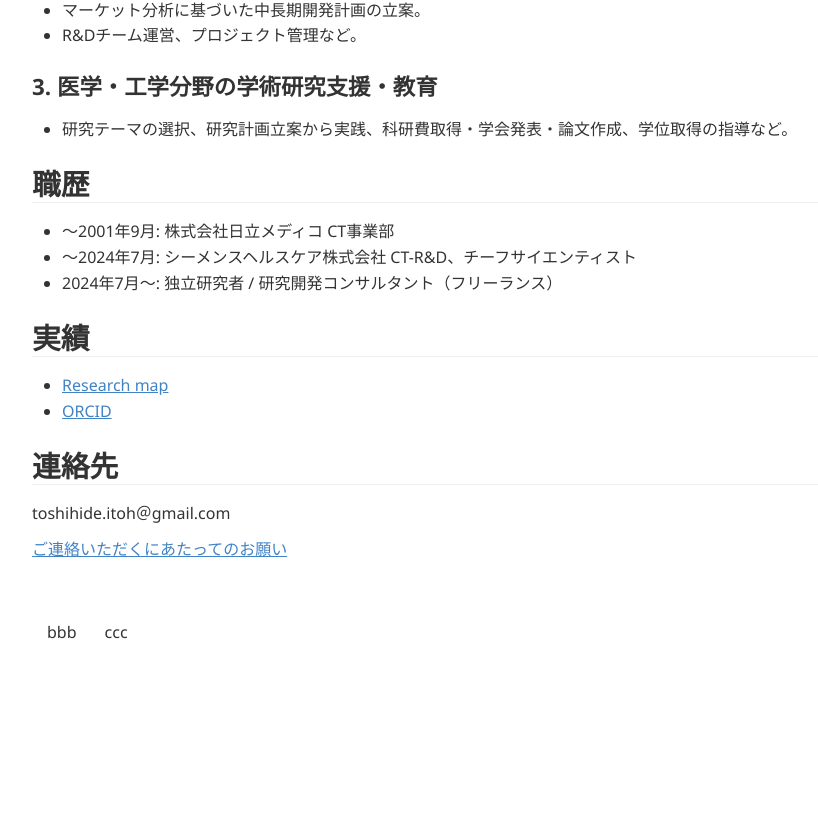
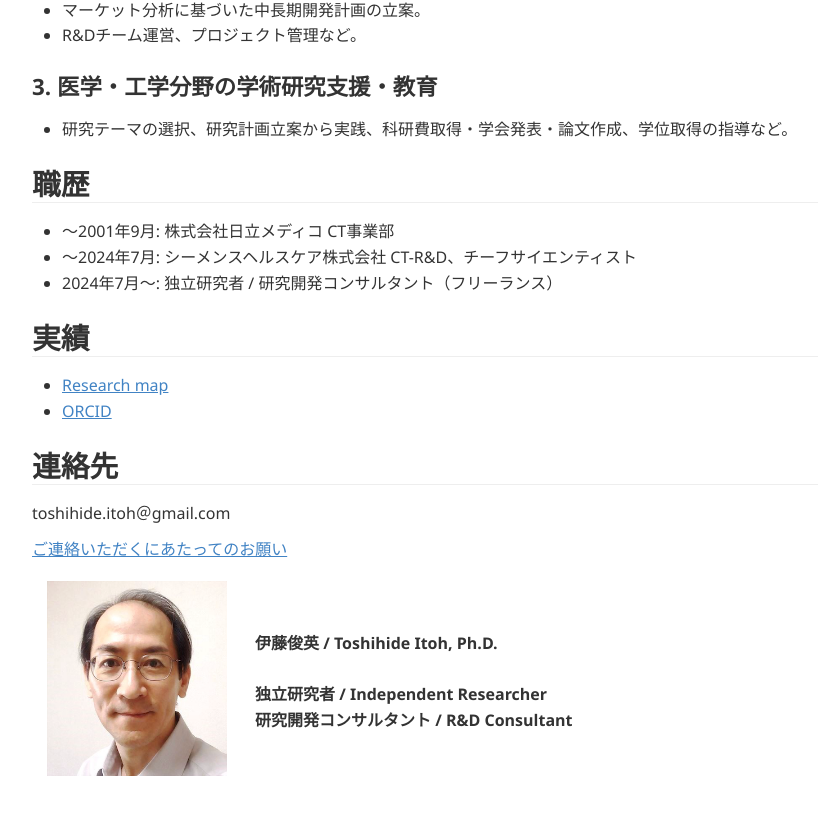
Before and after one commit to tnitoh/tnitoh.github.io, a Jekyll site: the page built from index.md, in a window 1280 px wide and 900 px high, scrolled down 1259 px. Shown: the top 815 px of the window, without its empty margins (26-844 px from the left). Built offline with Jekyll 4.4.1, drawn with Linux system fonts in a browser that asks for light colours; Markdown is read by kramdown in place of the engine named in the settings; before the commit the page ends 1981 px from its top, so only the background shows below that.

Commit message:
Update index.md

```diff
--- a/index.md
+++ b/index.md
@@ -66,6 +66,6 @@ toshihide.itoh＠gmail.com
 
 [ご連絡いただくにあたってのお願い](contact_note.md)
 
-|  |  |
+| <img src='toshi_itoh.png' width='180px'> | 伊藤俊英 / Toshihide Itoh, Ph.D. <br><br>独立研究者 / Independent Researcher <br>研究開発コンサルタント / R&D Consultant |
 |:--- | :---|
-| bbb | ccc |
+| | |
```
